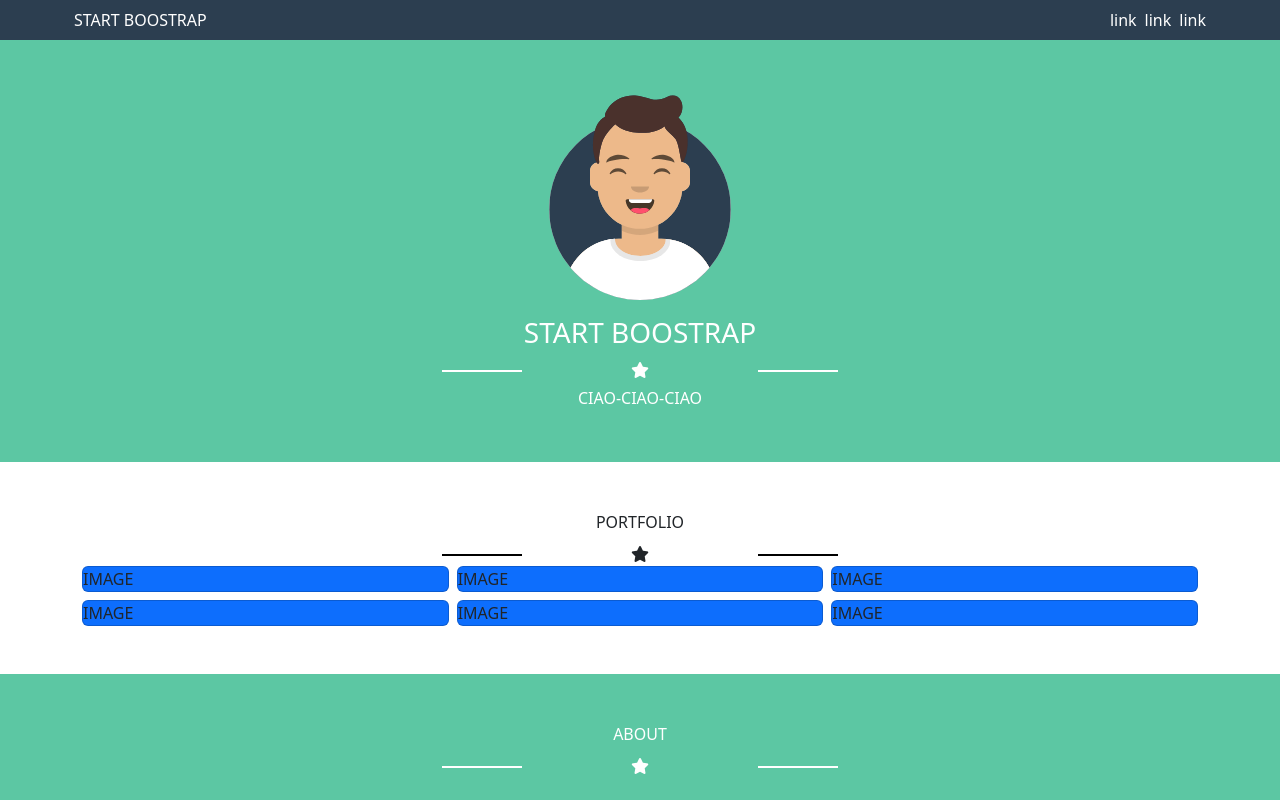
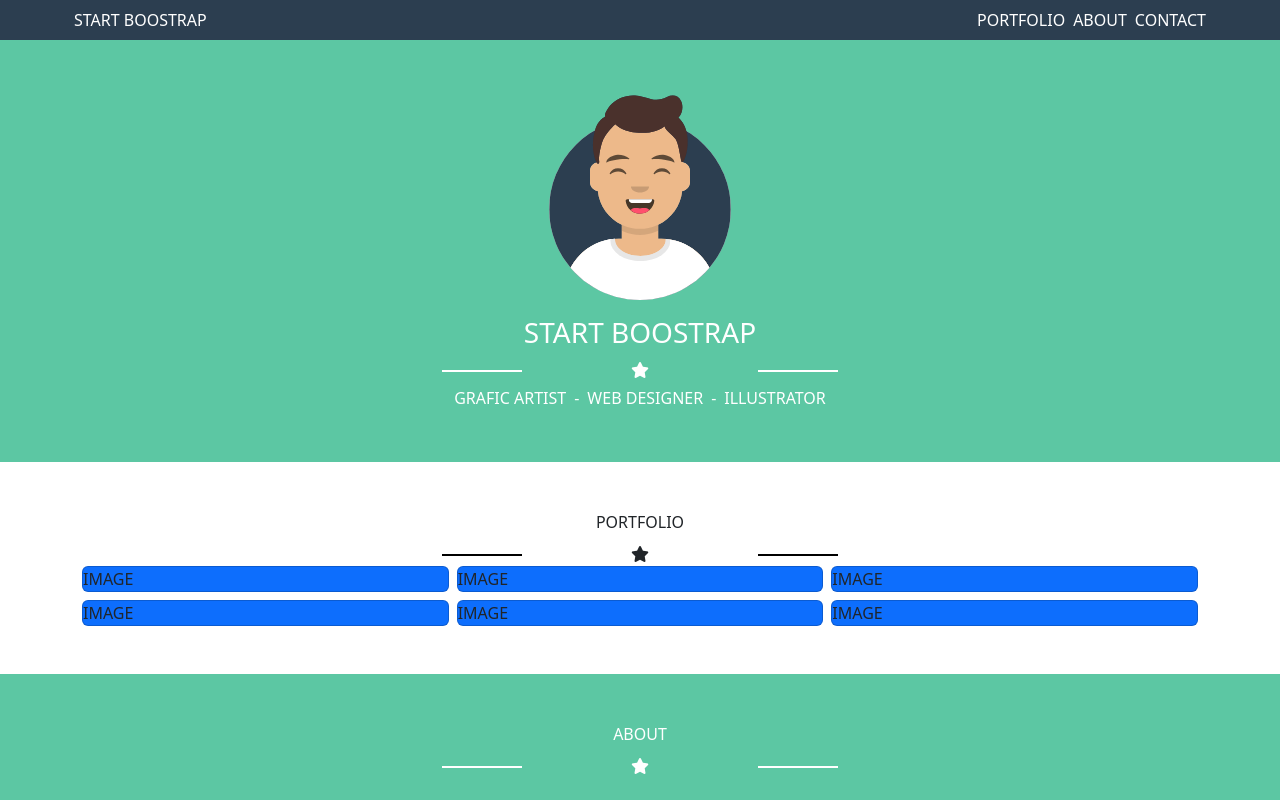
Before and after one commit to orlandomanfredini/html-css-bootstrap-freelancer, a plain HTML site: page index.html in a window 1280 px wide. Shown: the top 800 px of the page. Drawn offline with nearby package versions, Linux system fonts and the light colour scheme.

Commit message:
ADD:aggiustamenti hero e header

```diff
--- a/css/style.css
+++ b/css/style.css
@@ -1,9 +1,17 @@
 /* boostrap mobile-first */
+
+/* RESET */
+
 
 /* HEADER */
 
 header{
     background-color: rgb(44, 62, 80) ;
+    color: white;
+}
+
+header ul li a{
+    text-decoration: none;
     color: white;
 }
 
--- a/index.html
+++ b/index.html
@@ -19,9 +19,9 @@
                     <li class="list-inline-item d-flex d-sm-none">
                         <i class="fa-solid fa-bars"></i>
                     </li>
-                    <li class="list-inline-item d-none d-sm-flex">link</li>
-                    <li class="list-inline-item d-none d-sm-flex">link</li>
-                    <li class="list-inline-item d-none d-sm-flex">link</li>
+                    <li class="list-inline-item d-none d-sm-flex"><a href="#">PORTFOLIO</a></li>
+                    <li class="list-inline-item d-none d-sm-flex"><a href="#">ABOUT</a></li>
+                    <li class="list-inline-item d-none d-sm-flex "><a href="#">CONTACT</a></li>
                 </ul>
             </div>
         </div>
@@ -38,12 +38,12 @@
                 <div class="icon-star w-auto">
                     <i class="fa-solid fa-star"></i>
                 </div>
-                <ul class=" list-inline d-flex justify-content-center w-auto m-0 p-1">
-                    <li class="list-inline-item m-0">CIAO</li>
+                <ul class=" list-inline d-flex justify-content-center gap-2 w-auto m-0 p-1">
+                    <li class="list-inline-item m-0">GRAFIC ARTIST</li>
                     <span>-</span>
-                    <li class="list-inline-item m-0">CIAO</li>
+                    <li class="list-inline-item m-0">WEB DESIGNER</li>
                     <span>-</span>
-                    <li class="list-inline-item m-0">CIAO</li>
+                    <li class="list-inline-item m-0">ILLUSTRATOR</li>
                 </ul>
             </div>
         </div>
```
